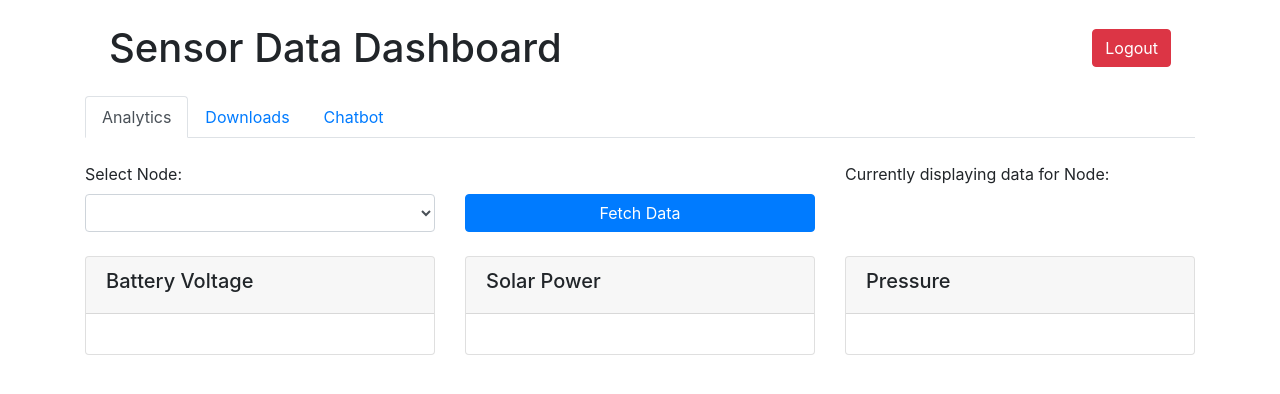
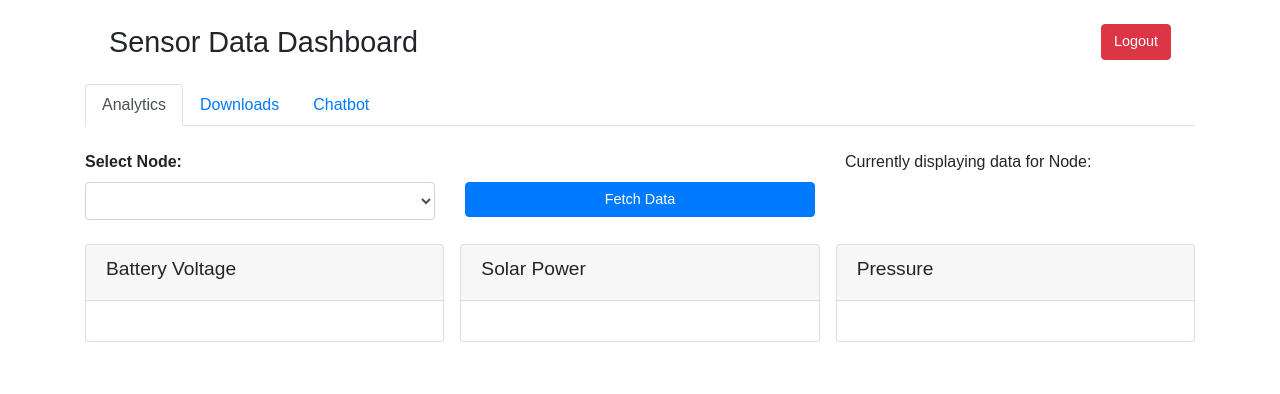
Before and after one commit to suryanshiit/Website-Demo, a Django app: page /dashboard/ in a window 1280 px wide. Shown: the top 394 px of the page. Run offline with Django 3.2, Linux system fonts and the light colour scheme; the visitor is signed in with stand-in values (Sample User, id 1); data that the repository does not hold is empty; some libraries are stand-ins or nearby versions.

Commit message:
app_support

```diff
--- a/geeksforgeeks/urls.py
+++ b/geeksforgeeks/urls.py
@@ -15,8 +15,11 @@ Including another URLconf
 """
 from django.contrib import admin
 from django.urls import path, include
+from django.views.generic import TemplateView
 
 urlpatterns = [
     path('admin/', admin.site.urls),
-    path('', include('authentication.urls'))
+    path('', include('authentication.urls')),
+    path('serviceworker.js', TemplateView.as_view(template_name='serviceworker.js', content_type='application/javascript')),
+    path('', include('pwa.urls')),  # Include PWA URLs
 ]
--- a/requirements.txt
+++ b/requirements.txt
@@ -5,7 +5,7 @@ huggingface_hub
 gunicorn
 numpy
 six
-flask
+django-pwa
 google-cloud
 google-generativeai
 google-api-python-client
--- a/templates/authentication/dashboard.html
+++ b/templates/authentication/dashboard.html
@@ -1,17 +1,65 @@
 <!DOCTYPE html>
 <html lang="en">
+
 <head>
     <meta charset="UTF-8">
+    <meta name="viewport" content="width=device-width, initial-scale=1.0">
+    <meta name="theme-color" content="#317EFB">
     <title>Sensor Data Dashboard</title>
     <link href="https://maxcdn.bootstrapcdn.com/bootstrap/4.5.2/css/bootstrap.min.css" rel="stylesheet">
     <script src="https://cdn.plot.ly/plotly-latest.min.js"></script>
     <script src="https://code.jquery.com/jquery-3.5.1.min.js"></script>
     <script src="https://stackpath.bootstrapcdn.com/bootstrap/4.5.2/js/bootstrap.bundle.min.js"></script>
+    <style>
+        /* General Styles */
+        body {
+            font-family: Arial, sans-serif;
+        }
+
+        h1 {
+            font-size: 1.8rem;
+            text-align: center;
+        }
+
+        .card-header h5 {
+            font-size: 1.2rem;
+        }
+
+        /* Responsive Chart Layout */
+        .charts-row {
+            display: flex;
+            flex-wrap: wrap;
+            gap: 1rem;
+        }
+
+        .charts-row .chart-card {
+            flex: 1 1 calc(100% - 2rem);
+            min-width: 100%;
+        }
+
+        /* Medium and larger screens */
+        @media (min-width: 768px) {
+            .charts-row .chart-card {
+                flex: 1 1 calc(33.33% - 2rem);
+                min-width: calc(33.33% - 2rem);
+            }
+        }
+
+        /* Small adjustments for better usability */
+        label {
+            font-weight: bold;
+        }
+
+        .btn {
+            font-size: 0.9rem;
+        }
+    </style>
 </head>
+
 <body>
     <div class="container">
         <!-- Header Section with Logout Button -->
-        <div class="header p-4 text-center d-flex justify-content-between align-items-center">
+        <div class="header p-4 d-flex justify-content-between align-items-center">
             <h1 class="mb-0">Sensor Data Dashboard</h1>
             <button onclick="window.location.href='logout/'" class="btn btn-danger">Logout</button>
         </div>
@@ -19,13 +67,16 @@
         <!-- Tabs for Analytics and Downloads -->
         <ul class="nav nav-tabs" id="dashboardTabs" role="tablist">
             <li class="nav-item">
-                <a class="nav-link active" id="analytics-tab" data-toggle="tab" href="#analytics" role="tab" aria-controls="analytics" aria-selected="true">Analytics</a>
+                <a class="nav-link active" id="analytics-tab" data-toggle="tab" href="#analytics" role="tab"
+                    aria-controls="analytics" aria-selected="true">Analytics</a>
             </li>
             <li class="nav-item">
-                <a class="nav-link" id="downloads-tab" data-toggle="tab" href="#downloads" role="tab" aria-controls="downloads" aria-selected="false">Downloads</a>
+                <a class="nav-link" id="downloads-tab" data-toggle="tab" href="#downloads" role="tab"
+                    aria-controls="downloads" aria-selected="false">Downloads</a>
             </li>
             <li class="nav-item">
-                <a class="nav-link" id="chatbot-tab" data-toggle="tab" href="#chatbot" role="tab" aria-controls="chatbot" aria-selected="false">Chatbot</a>
+                <a class="nav-link" id="chatbot-tab" data-toggle="tab" href="#chatbot" role="tab"
+                    aria-controls="chatbot" aria-selected="false">Chatbot</a>
             </li>
         </ul>
 
@@ -47,14 +98,14 @@
                         <button id="fetchDataBtn" class="btn btn-primary btn-block">Fetch Data</button>
                     </div>
                     <div class="col-md-4">
-                        <p>Currently displaying data for Node: <strong><span id="analyticsSelectedNode"></span></strong></p>
+                        <p>Currently displaying data for Node: <strong><span id="analyticsSelectedNode"></span></strong>
+                        </p>
                     </div>
                 </div>
 
-                <!-- Row for charts -->
-                <div class="row mt-4">
-                    <div class="col-md-4">
-                        <div class="card">
+                <!-- Charts Section -->
+                <div class="charts-row mt-4">
+                    <div class="chart-card card">
                         <div class="card-header">
                             <h5>Battery Voltage</h5>
                         </div>
@@ -62,9 +113,7 @@
                             <div id="batteryChart"></div>
                         </div>
                     </div>
-                    </div>
-                    <div class="col-md-4">
-                        <div class="card">
+                    <div class="chart-card card">
                         <div class="card-header">
                             <h5>Solar Power</h5>
                         </div>
@@ -72,15 +121,12 @@
                             <div id="solarChart"></div>
                         </div>
                     </div>
-                    </div>
-                    <div class="col-md-4">
-                        <div class="card">
+                    <div class="chart-card card">
                         <div class="card-header">
                             <h5>Pressure</h5>
                         </div>
                         <div class="card-body">
                             <div id="pressureChart"></div>
-                            </div>
                         </div>
                     </div>
                 </div>
```
Also changed, not shown: geeksforgeeks/settings.py (+51 -1 lines), static/js/app.js (added, +43 -0 lines), static/js/serviceworker.js (added, +26 -0 lines), templates/authentication/index.html (+57 -0 lines), static/images/BTP.png (added). Lines whose indentation alone changed are shown as unchanged.
